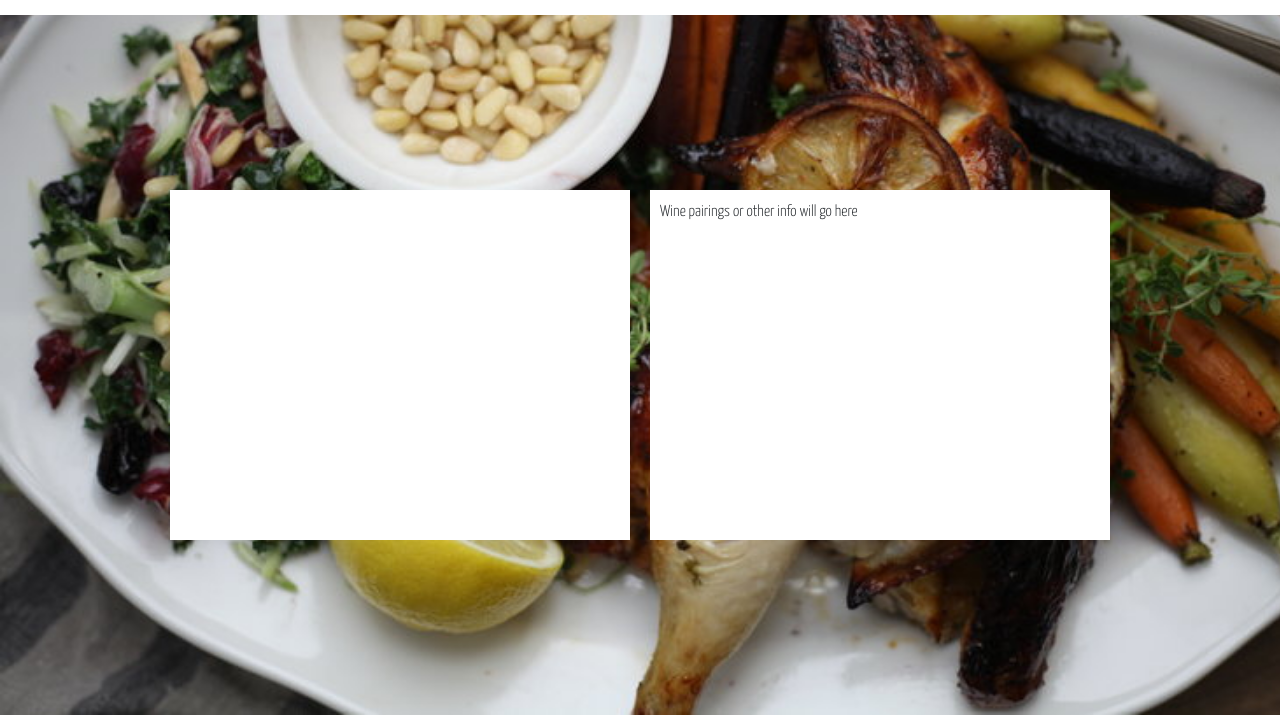
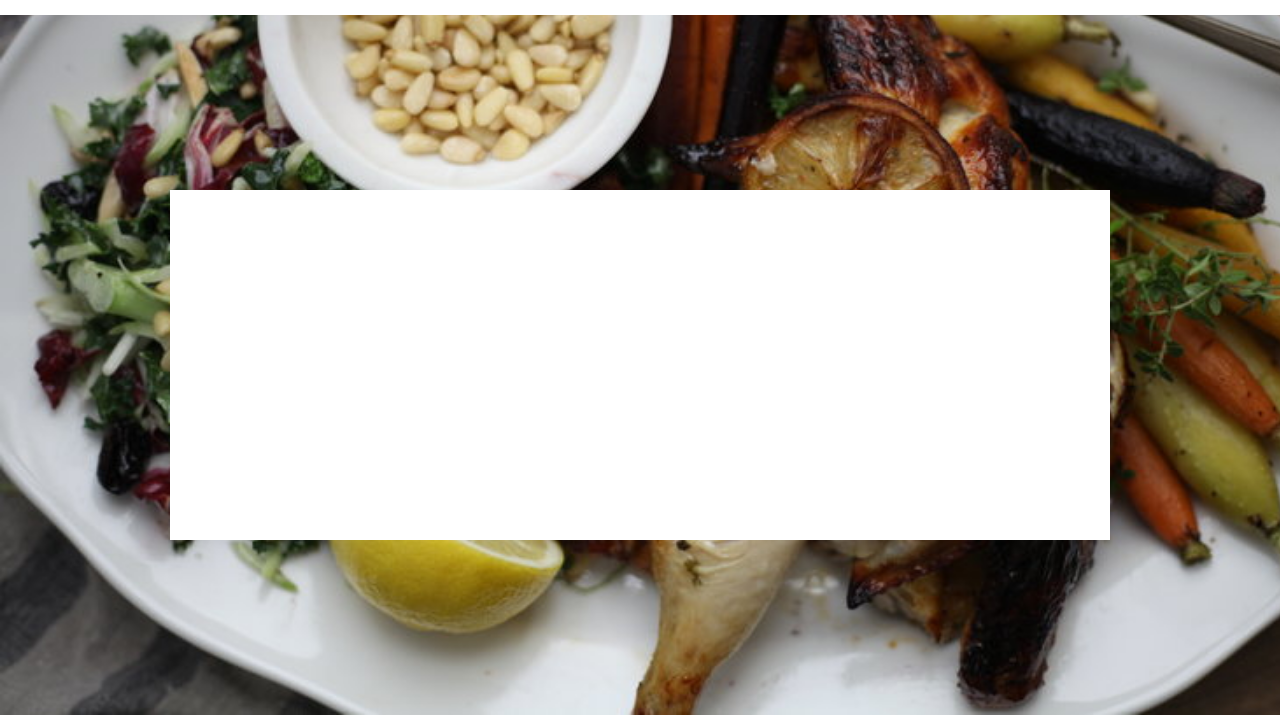
Before and after one commit to Yfatou/FoodFind, a plain HTML site: page index.html in a window 1280 px wide. Shown: the part 161-876 px from the top of the page. Drawn offline with nearby package versions, Linux system fonts and the light colour scheme; files that its build step writes are made by us from their sources; files whose address does not match are found by name.

Commit message:
removing div that would have previously held wine pairing info

```diff
--- a/index.html
+++ b/index.html
@@ -33,7 +33,6 @@
 
 <div class="wrapper">
     <div id="foodPlace"></div> <!--end foodPlace -->
-    <div id="recipeHolder">Wine pairings or other info will go here</div><!--end recipe holder -->
 </div> <!--end wrapper -->
 
 <!-- Modal to be used when the value entered by the user is not correct -->
```
